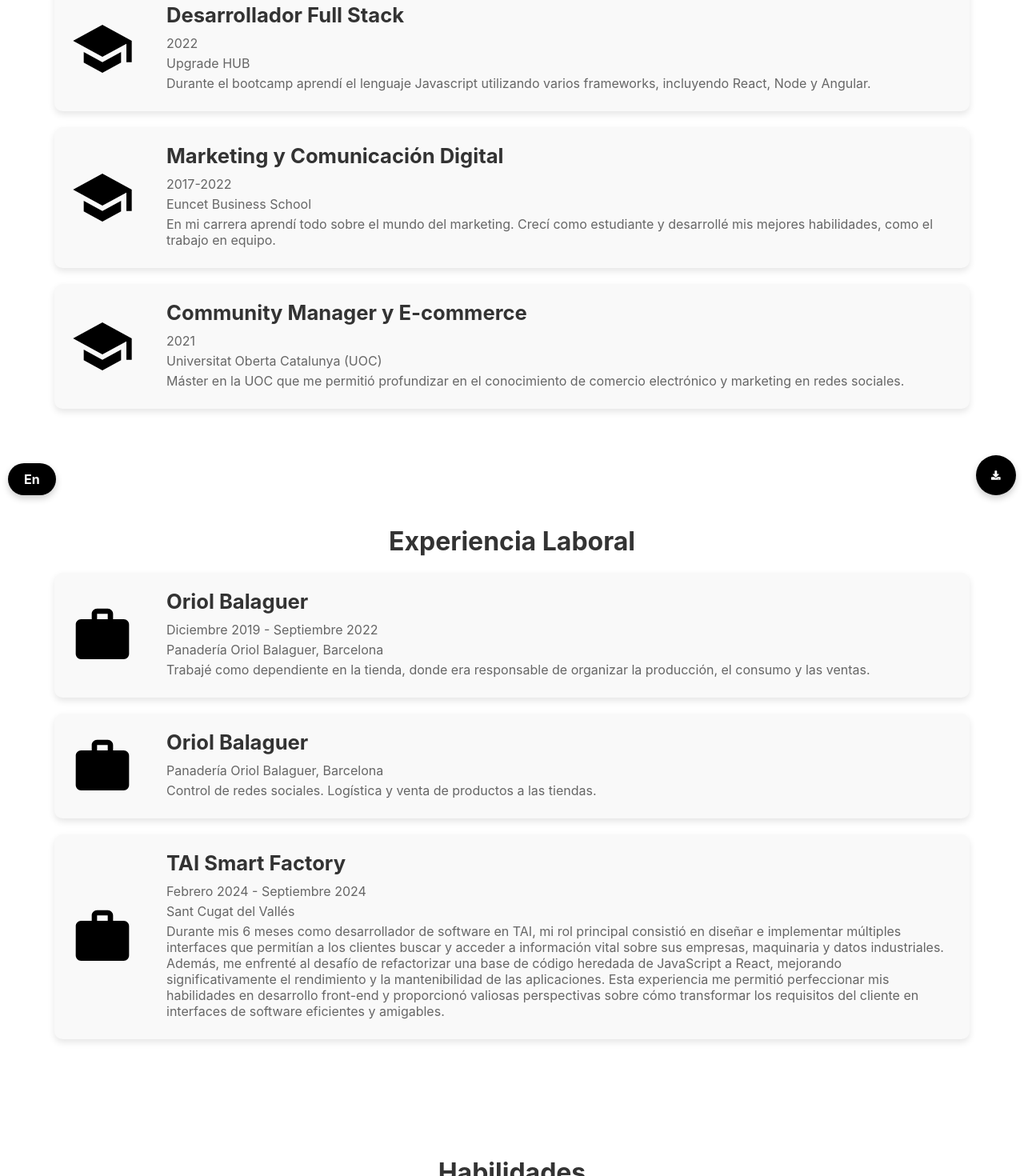
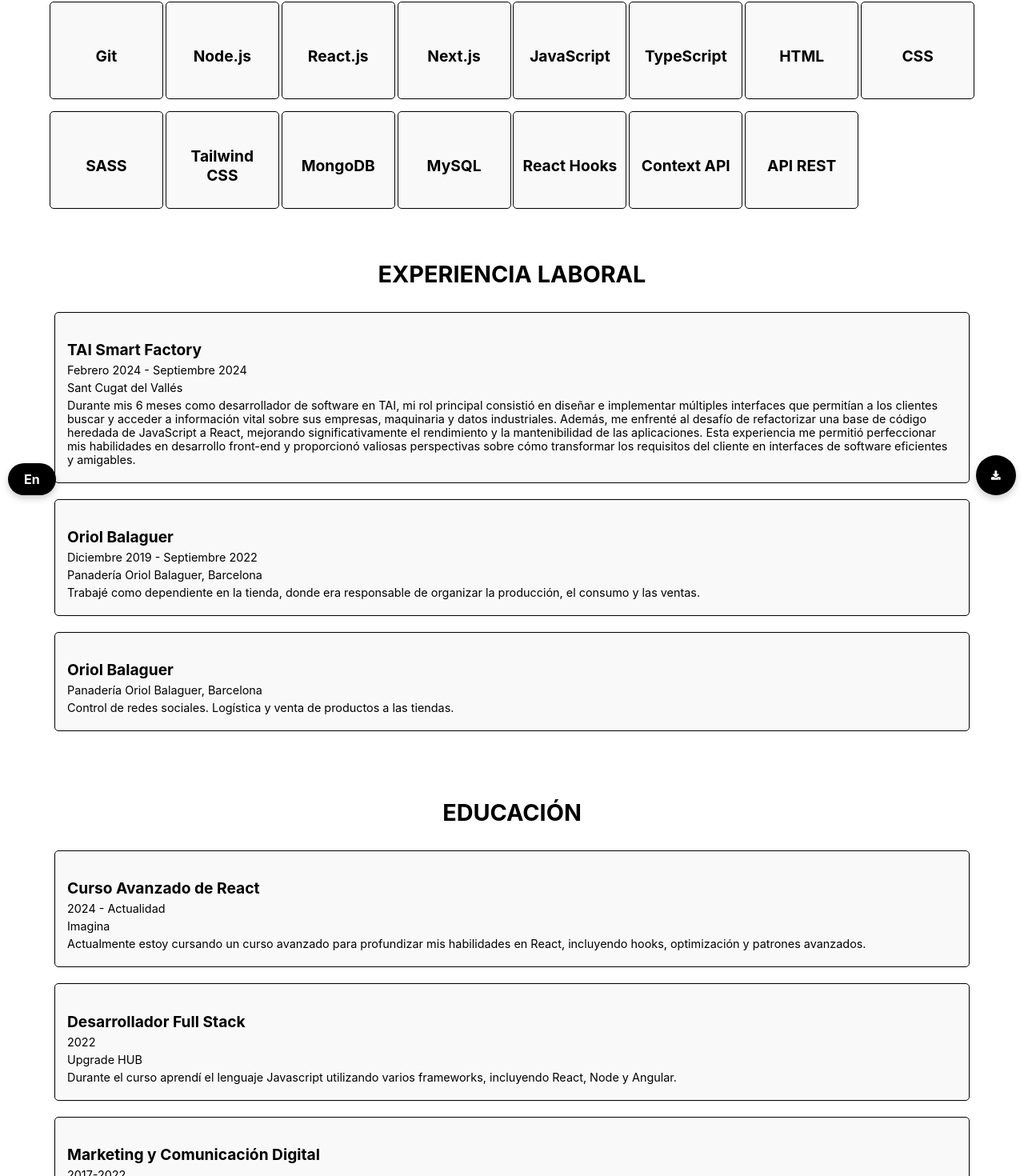
Before and after one commit to cescgreoles/myWebside, a React (Vite) app: page /aboutMe in a window 1280 px wide. Shown: the part 171-1641 px from the top of the page at 80% size. Built offline with nearby package versions, Linux system fonts and the light colour scheme.

Commit message:
update cv and skills

```diff
--- a/src/pages/AboutMe.jsx
+++ b/src/pages/AboutMe.jsx
@@ -1,6 +1,4 @@
 import { useContext } from "react";
-import { RiComputerFill } from "react-icons/ri";
-import { MdOutlineWork, MdSchool } from "react-icons/md";
 import "../styles/AboutMe.css";
 import { CV } from "../utils/cv";
 import { LanguageContext } from "../Context/LanguageContext";
@@ -10,30 +8,27 @@ const AboutMe = () => {
 
   return (
     <div className="about-me">
-      <div className="section education-section">
+      {/* Sección de Habilidades */}
+      <div className="section skills-section">
         <h2 className="section-title">
-          {language === "es" ? "Educación" : "Education"}
+          {language === "es" ? "Habilidades" : "Skills"}
         </h2>
-        {CV.education[language].map((info, index) => (
-          <div className="card education-card" key={index}>
-            <MdSchool className="card-icon" />
-            <div className="card-content">
+        <div className="skills-container">
+          {CV.skills[language].map((info, index) => (
+            <div className="card skill-card" key={index}>
               <h3 className="card-title">{info.name}</h3>
-              <p className="card-date">{info.date}</p>
-              <p className="card-location">{info.where}</p>
-              <p className="card-info">{info.info}</p>
             </div>
-          </div>
-        ))}
+          ))}
+        </div>
       </div>
 
+      {/* Sección de Experiencia Laboral */}
       <div className="section work-section">
         <h2 className="section-title">
           {language === "es" ? "Experiencia Laboral" : "Work Experience"}
         </h2>
         {CV.experience[language].map((info, index) => (
           <div className="card work-card" key={index}>
-            <MdOutlineWork className="card-icon" />
             <div className="card-content">
               <h3 className="card-title">{info.name}</h3>
               <p className="card-date">{info.date}</p>
@@ -44,16 +39,18 @@ const AboutMe = () => {
         ))}
       </div>
 
-      <div className="section skills-section">
+      {/* Sección de Educación */}
+      <div className="section education-section">
         <h2 className="section-title">
-          {language === "es" ? "Habilidades" : "Skills"}
+          {language === "es" ? "Educación" : "Education"}
         </h2>
-        {CV.skills[language].map((info, index) => (
-          <div className="card skill-card" key={index}>
-            <RiComputerFill className="card-icon" />
+        {CV.education[language].map((info, index) => (
+          <div className="card education-card" key={index}>
             <div className="card-content">
               <h3 className="card-title">{info.name}</h3>
-              <p className="card-description">{info.description}</p>
+              <p className="card-date">{info.date}</p>
+              <p className="card-location">{info.where}</p>
+              <p className="card-info">{info.info}</p>
             </div>
           </div>
         ))}
--- a/src/pages/Home.jsx
+++ b/src/pages/Home.jsx
@@ -27,7 +27,7 @@ const Home = () => {
         </p>
       </div>
       <div className="cv-projects">
-        <h2>{language === "es" ? "Pet Projects" : "Pet Projects"}</h2>
+        <h2>{language === "es" ? "Proyectos" : "Projects"}</h2>
         <div className="projects-grid">
           {CV.portfolio.map((project, index) => (
             <div
@@ -37,7 +37,7 @@ const Home = () => {
             >
               <img
                 src={project.img}
-                alt={language === "es" ? project.name.es : project.name.en}
+                alt={language === "es" ? project.name1.es : project.name1.en}
                 className="project-image"
               />
             </div>
@@ -45,7 +45,7 @@ const Home = () => {
         </div>
       </div>
       <div className="cv-projects">
-        <h2>{language === "es" ? "Mis Proyectos" : "My Projects"}</h2>
+        <h2>{language === "es" ? "Más Proyectos" : "More Projects"}</h2>
         <div className="projects-grid">
           {CV.portfolio1.map((project, index) => (
             <div
--- a/src/styles/AboutMe.css
+++ b/src/styles/AboutMe.css
@@ -1,106 +1,101 @@
 .about-me {
+  color: #000;
+  background-color: #fff;
   padding: 20px;
   max-width: 1200px;
   margin: 0 auto;
-}
-
-.section {
-  margin-bottom: 60px;
+  margin-top: 1em;
 }
 
 .section-title {
-  font-size: 2em;
-  color: #333;
+  font-size: 1.8rem;
+  text-align: center;
+
+  padding-bottom: 10px;
   margin-bottom: 20px;
-  text-align: center;
-}
-.language-selector {
-  margin: 30px 0;
-  text-align: right;
+  text-transform: uppercase;
 }
 
-.language-selector select {
-  padding: 5px;
-  font-size: 16px;
+.skills-container {
+  display: grid;
+  grid-template-columns: repeat(auto-fit, minmax(120px, 1fr));
+  gap: 15px;
+  justify-items: center;
 }
 
-.card {
-  display: flex;
-  align-items: center;
-  background: #ffffff;
-  border-radius: 10px;
-  box-shadow: 0 4px 8px rgba(0, 0, 0, 0.1);
-  overflow: hidden;
-  margin-bottom: 20px;
-  transition: transform 0.3s, box-shadow 0.3s;
-}
-
-.card:hover {
-  transform: scale(1.03);
-  box-shadow: 0 6px 12px rgba(0, 0, 0, 0.2);
-}
-
-.card-icon {
-  font-size: 3em;
-  color: black;
-  padding: 20px;
-  background: transparent;
-  width: 80px;
-  height: 80px;
+.skill-card {
+  border: 1px solid #000;
+  border-radius: 5px;
+  padding: 10px;
+  text-align: center;
+  font-size: 0.9rem;
+  background: #f9f9f9;
+  width: 120px;
+  height: 100px;
   display: flex;
   align-items: center;
   justify-content: center;
+  transition: transform 0.2s ease-in-out, background 0.2s ease-in-out;
 }
 
-.card-content {
-  padding: 20px;
-  flex: 1;
+.skill-card:hover {
+  transform: scale(1.05);
+  background: #eaeaea;
+}
+
+.work-section .work-card,
+.education-section .education-card {
+  border: 1px solid #000;
+  border-radius: 5px;
+  margin-bottom: 20px;
+  padding: 15px;
+  background: #f9f9f9;
+  transition: background 0.2s ease-in-out;
+}
+
+.work-card:hover,
+.education-card:hover {
+  background: #eaeaea;
 }
 
 .card-title {
-  font-size: 1.6em;
-  color: #333;
-  margin: 0 0 10px 0;
+  font-size: 1.2rem;
+  margin-bottom: 5px;
+  font-weight: bold;
 }
 
-.card-description,
 .card-date,
 .card-location,
+.card-description,
 .card-info {
-  font-size: 1em;
-  color: #666;
+  font-size: 0.9rem;
   margin: 5px 0;
 }
 
-.skill-card {
-  background: #f9f9f9;
-}
-
-.work-card {
-  background: #f9f9f9;
-}
-
-.education-card {
-  background: #f9f9f9;
-}
-
-@media (max-width: 767px) {
-  .card {
-    flex-direction: column;
-    text-align: center;
+@media (max-width: 768px) {
+  .skills-container {
+    grid-template-columns: repeat(auto-fit, minmax(100px, 1fr));
   }
 
-  .card-icon {
-    width: 60px;
-    height: 60px;
-    font-size: 2.5em;
-  }
-
-  .card-content {
-    padding: 15px;
+  .section-title {
+    font-size: 1.5rem;
   }
 
   .card-title {
-    font-size: 1.4em;
+    font-size: 1rem;
   }
 }
+
+@media (max-width: 480px) {
+  .skills-container {
+    grid-template-columns: repeat(3, 1fr);
+  }
+
+  .about-me {
+    padding: 10px;
+  }
+
+  .section-title {
+    font-size: 1.2rem;
+  }
+}
--- /dev/null
+++ b/src/styles/Skills.css
@@ -0,0 +1,34 @@
+.skills-container {
+  display: flex;
+  justify-content: center;
+  padding: 2rem;
+}
+
+.skills-block {
+  display: grid;
+  grid-template-columns: repeat(4, 1fr); /* 4 columnas por fila */
+  gap: 1rem;
+  max-width: 1200px; /* Establece un ancho máximo */
+  width: 100%; /* Asegura que se ocupe el 100% del ancho disponible */
+}
+
+.skill-item {
+  background-color: #f4f4f4; /* Fondo claro para cada ítem */
+  padding: 1rem;
+  text-align: center;
+  border-radius: 8px; /* Bordes redondeados */
+  box-shadow: 0 2px 10px rgba(0, 0, 0, 0.1); /* Sombra suave */
+  transition: all 0.3s ease; /* Transición para hover */
+}
+
+.skill-item:hover {
+  background-color: #e0e0e0; /* Color de fondo al pasar el ratón */
+  transform: scale(1.05); /* Efecto de aumento */
+}
+
+.skill-title {
+  font-size: 1.2rem; /* Tamaño de fuente moderado */
+  font-weight: bold;
+  color: #333; /* Color oscuro para el texto */
+  margin: 0;
+}
--- a/src/utils/cv.js
+++ b/src/utils/cv.js
@@ -127,10 +127,17 @@ export const CV = {
   education: {
     es: [
       {
+        name: "Curso Avanzado de React",
+        date: "2024 - Actualidad",
+        where: "Imagina",
+        info: "Actualmente estoy cursando un curso avanzado para profundizar mis habilidades en React, incluyendo hooks, optimización y patrones avanzados.",
+        img: "https://upload.wikimedia.org/wikipedia/commons/thumb/9/99/Udemy_logo.svg/1024px-Udemy_logo.svg.png",
+      },
+      {
         name: "Desarrollador Full Stack",
         date: "2022",
         where: "Upgrade HUB",
-        info: "Durante el bootcamp aprendí el lenguaje Javascript utilizando varios frameworks, incluyendo React, Node y Angular.",
+        info: "Durante el curso aprendí el lenguaje Javascript utilizando varios frameworks, incluyendo React, Node y Angular.",
         img: "https://coursereport-s3-production.global.ssl.fastly.net/uploads/school/logo/598/original/LOGOTIPO_UPGRADE-01.png",
       },
       {
@@ -150,10 +157,17 @@ export const CV = {
     ],
     en: [
       {
+        name: "Advanced React Course",
+        date: "2024 - Present",
+        where: "Imagina",
+        info: "Currently enrolled in an advanced course to further develop my skills in React, including hooks, optimization, and advanced patterns.",
+        img: "https://upload.wikimedia.org/wikipedia/commons/thumb/9/99/Udemy_logo.svg/1024px-Udemy_logo.svg.png",
+      },
+      {
         name: "Full Stack Developer",
         date: "2022",
         where: "Upgrade HUB",
-        info: "During the bootcamp I learned the Javascript language using several frameworks including React, Node, and Angular.",
+        info: "During the course I learned the Javascript language using several frameworks including React, Node, and Angular.",
         img: "https://coursereport-s3-production.global.ssl.fastly.net/uploads/school/logo/598/original/LOGOTIPO_UPGRADE-01.png",
       },
       {
@@ -172,8 +186,16 @@ export const CV = {
       },
     ],
   },
+
   experience: {
     es: [
+      {
+        name: "TAI Smart Factory",
+        date: "Febrero 2024 - Septiembre 2024",
+        where: "Sant Cugat del Vallés",
+        description:
+          "Durante mis 6 meses como desarrollador de software en TAI, mi rol principal consistió en diseñar e implementar múltiples interfaces que permitían a los clientes buscar y acceder a información vital sobre sus empresas, maquinaria y datos industriales. Además, me enfrenté al desafío de refactorizar una base de código heredada de JavaScript a React, mejorando significativamente el rendimiento y la mantenibilidad de las aplicaciones. Esta experiencia me permitió perfeccionar mis habilidades en desarrollo front-end y proporcionó valiosas perspectivas sobre cómo transformar los requisitos del cliente en interfaces de software eficientes y amigables.",
+      },
       {
         name: "Oriol Balaguer",
         date: "Diciembre 2019 - Septiembre 2022",
@@ -188,15 +210,15 @@ export const CV = {
         description:
           "Control de redes sociales. Logística y venta de productos a las tiendas.",
       },
+    ],
+    en: [
       {
         name: "TAI Smart Factory",
-        date: "Febrero 2024 - Septiembre 2024",
+        date: "February 2024 - September 2024",
         where: "Sant Cugat del Vallés",
         description:
-          "Durante mis 6 meses como desarrollador de software en TAI, mi rol principal consistió en diseñar e implementar múltiples interfaces que permitían a los clientes buscar y acceder a información vital sobre sus empresas, maquinaria y datos industriales. Además, me enfrenté al desafío de refactorizar una base de código heredada de JavaScript a React, mejorando significativamente el rendimiento y la mantenibilidad de las aplicaciones. Esta experiencia me permitió perfeccionar mis habilidades en desarrollo front-end y proporcionó valiosas perspectivas sobre cómo transformar los requisitos del cliente en interfaces de software eficientes y amigables.",
+          "During my 6 months as a software developer at TAI, my main role consisted of designing and implementing multiple interfaces that allowed customers to search and access vital information about their companies, machinery and industrial data. In addition, I faced the challenge of refactoring a legacy code base from JavaScript to React, significantly improving application performance and maintainability. This experience allowed me to hone my front-end development skills and provided valuable insights on how to transform customer requirements into efficient and user-friendly software interfaces.",
       },
-    ],
-    en: [
       {
         name: "Oriol Balaguer",
         date: "December 2019 - September 2022",
@@ -211,69 +233,45 @@ export const CV = {
         description:
           "Social media management. Logistics and sales of products to stores.",
       },
-      {
-        name: "TAI Smart Factory",
-        date: "February 2024 - September 2024",
-        where: "Sant Cugat del Vallés",
-        description:
-          "During my 6 months as a software developer at TAI, my main role consisted of designing and implementing multiple interfaces that allowed customers to search and access vital information about their companies, machinery and industrial data. In addition, I faced the challenge of refactoring a legacy code base from JavaScript to React, significantly improving application performance and maintainability. This experience allowed me to hone my front-end development skills and provided valuable insights on how to transform customer requirements into efficient and user-friendly software interfaces.",
-      },
     ],
   },
   skills: {
     es: [
-      {
-        name: "Git",
-        img: "",
-        description:
-          "Aprender a usar stash, log y diff, realizar fusiones de ramas locales (merge), resolver conflictos de manera consistente, entender las referencias de Git (HEAD, TAG), conocer git-hooks y su utilidad.",
-      },
-      {
-        name: "Angular JS",
-        img: "",
-        description:
-          "Saber hacer CRUD completo, Formularios, Servicios y Typescript.",
-      },
-      {
-        name: "Node JS",
-        img: "",
-        description:
-          "Creación de colecciones, relación de colecciones entre ellas. Usuarios, registro, inicio de sesión, cierre de sesión. Desplegar el servidor.",
-      },
-      {
-        name: "React JS",
-        img: "",
-        description:
-          "Creación de un proyecto, uso de componentes reutilizables, react-router-dom, formularios con react-hook-forms, uso de redux con gestión de 3 estados. Realización del CRUD completo. Saber gestionar des del Front varias apis de insfraestructuras complejas de software",
-      },
+      { name: "Git", img: "" },
+      { name: "Node.js", img: "" },
+      { name: "React.js", img: "" },
+      { name: "Next.js", img: "" },
+      { name: "JavaScript", img: "" },
+      { name: "TypeScript", img: "" },
+      { name: "HTML", img: "" },
+      { name: "CSS", img: "" },
+      { name: "SASS", img: "" },
+      { name: "Tailwind CSS", img: "" },
+      { name: "MongoDB", img: "" },
+      { name: "MySQL", img: "" },
+      { name: "React Hooks", img: "" },
+      { name: "Context API", img: "" },
+      { name: "API REST", img: "" },
     ],
     en: [
-      {
-        name: "Git",
-        img: "",
-        description:
-          "Learn how to use stash, log, and diff, perform local branch merges, consistently resolve conflicts, understand Git references (HEAD, TAG), and know git-hooks and their usefulness.",
-      },
-      {
-        name: "Angular JS",
-        img: "",
-        description:
-          "Know how to perform full CRUD, Forms, Services, and Typescript.",
-      },
-      {
-        name: "Node JS",
-        img: "",
-        description:
-          "Creation of collections, relationships between collections. Users, registration, login, logout. Deploy the server.",
-      },
-      {
-        name: "React JS",
-        img: "",
-        description:
-          "Creation of a project, use of reusable components, react-router-dom, forms with react-hook-forms, use of redux with 3-state management. Realization of the complete CRUD. Knowing how to manage from the Front several apis of complex software insfraestructures.",
-      },
+      { name: "Git", img: "" },
+      { name: "Node.js", img: "" },
+      { name: "React.js", img: "" },
+      { name: "Next.js", img: "" },
+      { name: "JavaScript", img: "" },
+      { name: "TypeScript", img: "" },
+      { name: "HTML", img: "" },
+      { name: "CSS", img: "" },
+      { name: "SASS", img: "" },
+      { name: "Tailwind CSS", img: "" },
+      { name: "MongoDB", img: "" },
+      { name: "MySQL", img: "" },
+      { name: "React Hooks", img: "" },
+      { name: "Context API", img: "" },
+      { name: "API REST", img: "" },
     ],
   },
+
   languages: {
     es: [
       {
```
Also changed, not shown: src/pages/Skills.jsx (+6 -11 lines).
